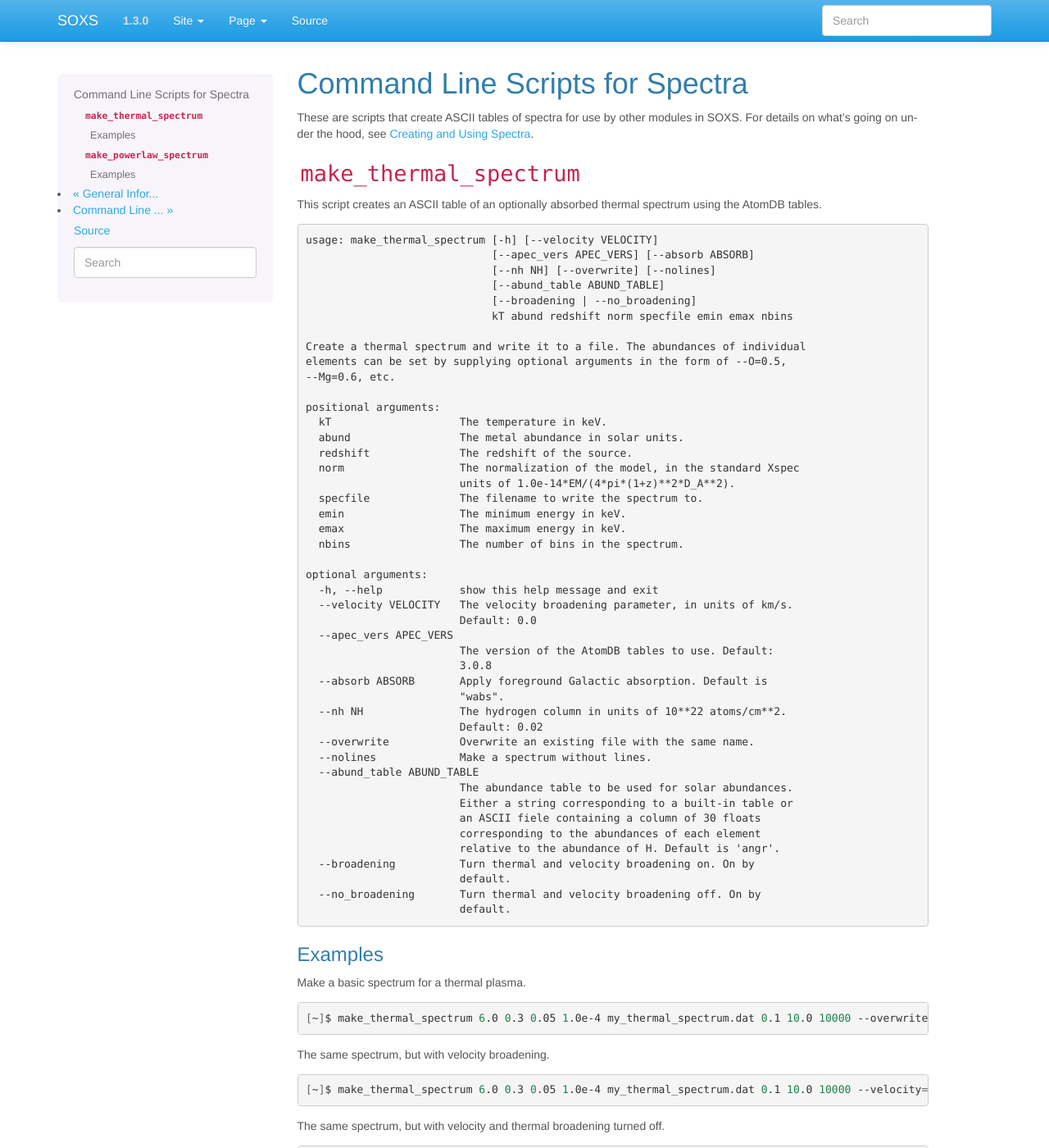
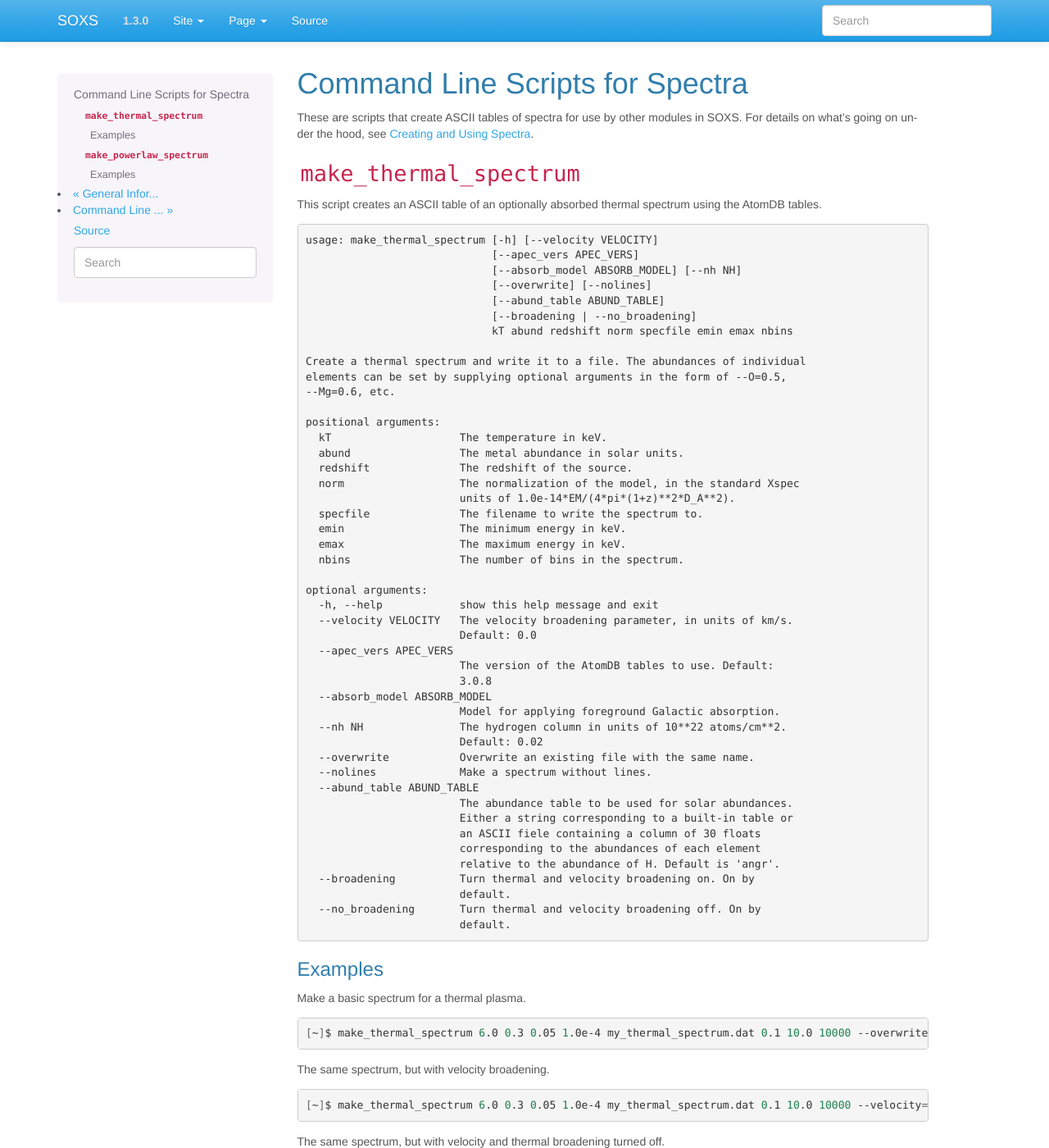
Before and after one commit to lynx-x-ray-observatory/soxs, a Sphinx documentation site: the page built from doc/source/command_line/spectra.rst, in a window 1280 px wide and 1400 px high. Shown: the whole window at 82% size. Built offline with Sphinx 7.4.7, drawn with Linux system fonts in a browser that asks for light colours; some of the changed text lies outside the part shown.

```diff
--- a/doc/source/command_line/spectra.rst
+++ b/doc/source/command_line/spectra.rst
@@ -17,8 +17,9 @@ using the AtomDB tables.
 .. code-block:: text
 
     usage: make_thermal_spectrum [-h] [--velocity VELOCITY]
-                                 [--apec_vers APEC_VERS] [--absorb ABSORB]
-                                 [--nh NH] [--overwrite] [--nolines]
+                                 [--apec_vers APEC_VERS]
+                                 [--absorb_model ABSORB_MODEL] [--nh NH]
+                                 [--overwrite] [--nolines]
                                  [--abund_table ABUND_TABLE]
                                  [--broadening | --no_broadening]
                                  kT abund redshift norm specfile emin emax nbins
@@ -45,8 +46,8 @@ using the AtomDB tables.
       --apec_vers APEC_VERS
                             The version of the AtomDB tables to use. Default:
                             3.0.8
-      --absorb ABSORB       Apply foreground Galactic absorption. Default is
-                            "wabs".
+      --absorb_model ABSORB_MODEL
+                            Model for applying foreground Galactic absorption.
       --nh NH               The hydrogen column in units of 10**22 atoms/cm**2.
                             Default: 0.02
       --overwrite           Overwrite an existing file with the same name.
@@ -88,7 +89,7 @@ with :math:`N_H = 0.04~10^{22}~\rm{atoms~cm^{-2}}`.
 
 .. code-block:: bash
 
-    [~]$ make_thermal_spectrum 6.0 0.3 0.05 1.0e-4 my_thermal_spectrum.dat 0.1 10.0 10000 --absorb "wabs" --nh 0.04 --overwrite
+    [~]$ make_thermal_spectrum 6.0 0.3 0.05 1.0e-4 my_thermal_spectrum.dat 0.1 10.0 10000 --absorb_model="wabs" --nh 0.04 --overwrite
 
 The same spectrum, but with a different APEC version.
 
@@ -132,28 +133,30 @@ form:
 
 .. code-block:: text
 
-    usage: make_powerlaw_spectrum [-h] [--absorb ABSORB] [--nh NH] [--overwrite]
+    usage: make_powerlaw_spectrum [-h] [--absorb_model ABSORB_MODEL] [--nh NH]
+                                  [--overwrite]
                                   photon_index redshift norm specfile emin emax
                                   nbins
 
     Create a power-law spectrum and write it to a file.
 
     positional arguments:
-      photon_index     The spectral index of the power law.
-      redshift         The redshift of the source.
-      norm             The normalization of the source in units of
-                       photons/s/cm**2/keV at 1 keV in the source frame.
-      specfile         The filename to write the spectrum to.
-      emin             The minimum energy in keV.
-      emax             The maximum energy in keV.
-      nbins            The number of bins in the spectrum.
+      photon_index          The spectral index of the power law.
+      redshift              The redshift of the source.
+      norm                  The normalization of the source in units of
+                            photons/s/cm**2/keV at 1 keV in the source frame.
+      specfile              The filename to write the spectrum to.
+      emin                  The minimum energy in keV.
+      emax                  The maximum energy in keV.
+      nbins                 The number of bins in the spectrum.
 
     optional arguments:
-      -h, --help       show this help message and exit
-      --absorb ABSORB  Apply foreground Galactic absorption. Default is "wabs".
-      --nh NH          The hydrogen column in units of 10**22 atoms/cm**2.
-                       Default: 0.02
-      --overwrite      Overwrite an existing file with the same name.
+      -h, --help            show this help message and exit
+      --absorb_model ABSORB_MODEL
+                            Model for applying foreground Galactic absorption.
+      --nh NH               The hydrogen column in units of 10**22 atoms/cm**2.
+                            Default: 0.02
+      --overwrite           Overwrite an existing file with the same name.
 
 Examples
 ++++++++
@@ -169,4 +172,4 @@ with :math:`N_H = 0.04~10^{22}~\rm{atoms~cm^{-2}}`.
 
 .. code-block:: bash
 
-    [~]$ make_powerlaw_spectrum 1.1 0.05 1.0e-4 my_powerlaw_spectrum.dat 0.1 10.0 10000 --absorb "tbabs" --nh 0.04 --overwrite
+    [~]$ make_powerlaw_spectrum 1.1 0.05 1.0e-4 my_powerlaw_spectrum.dat 0.1 10.0 10000 --absorb_model="tbabs" --nh 0.04 --overwrite
```
Also changed, not shown: 3 other files.
